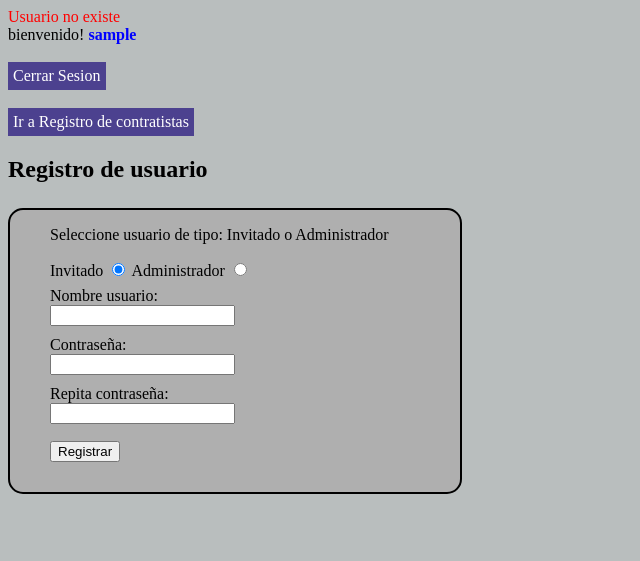
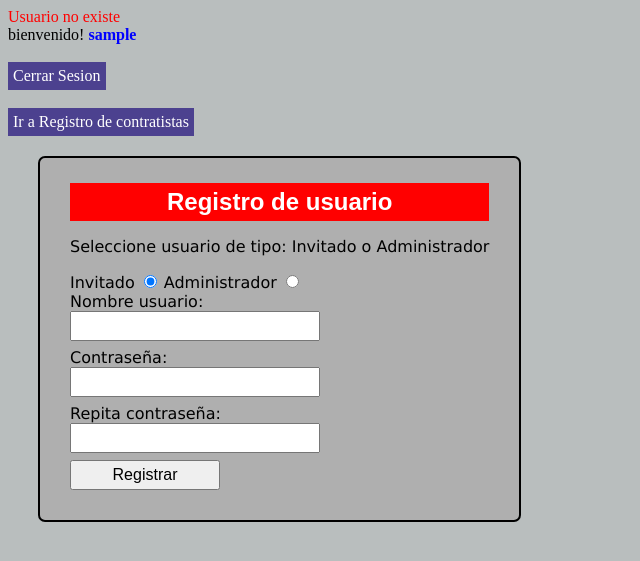
Before and after one commit to rocky-web/crud_fetch, a PHP site: page /login/registro_usuario.php in a window 1280 px wide. Shown: the top 561 px of the page, without its empty margins (0-640 px from the left). Run offline with PHP 8.4, Linux system fonts and the light colour scheme; the visitor is signed in with stand-in values (Sample User, id 1).

Commit message:
advance css registro usuarios

```diff
--- a/css/style.css
+++ b/css/style.css
@@ -95,32 +95,6 @@
 .negrita{
     font-weight: bold;
     color: blue;
-}
-
-/* Formulario registro usuarios */
-.formulario-registro-usuario{
-    border: 2px solid;
-    border-color: black;
-    border-radius: 15px;
-    background-color: rgb(175, 175, 175);
-    padding-left: 40px;
-    padding-right: 40px;
-    padding-bottom: 30px;
-    margin-top: 25px;
-    width: 370px;
-}
-
-.labels{
-    margin-top: 7px;
-    margin-bottom: 7px;
-}
-
-.labels label{
-    display: block;
-
-}
-.labels input{
-    margin-bottom: 10px;
 }
 
 /* mensaje echo php de registro usuario */
--- a/css/style2.css
+++ b/css/style2.css
@@ -16,6 +16,7 @@
 
 #msje_rut, #msje_nom, #msje_ape, #msje_emp, #msje_sec, #msje_pat, #msje_obs{
     color: red;
+
 }
 
 
--- /dev/null
+++ b/css/style3.css
@@ -0,0 +1,62 @@
+form{
+    border: 2px solid ;
+    border-radius: 7px;
+    width: fit-content;
+    display: grid;
+    background-color: rgb(175, 175, 175);
+    margin-top: 20px;
+    /* justify-items: center; */
+}
+
+.div1{
+    /* border: 4px solid green; */
+    margin-left: 30px;
+}
+
+.div1 h2{
+    margin-bottom: 5px;
+    padding: 5px;
+    /* border: solid 4px; */
+    /* width: fit-content; */
+    font-family: Arial, Helvetica, sans-serif;
+    background-color: red;
+    text-align: center;
+    color: white;
+}
+
+.div2{
+    /* border: 4px solid green; */
+    width: fit-content;
+    padding: 30px;
+    padding-top: 5px;
+}
+
+.div2 p, .div2 label{
+    font-family: Verdana, Geneva, Tahoma, sans-serif;
+    font-size: 16px;
+}
+
+.div3{
+    /* border: 4px solid blue; */
+}
+
+.div3 label, .div3 input{
+    display: block;
+}
+.div3 input{
+    margin-bottom: 7px;
+    height: 30px;
+    width: 250px;
+}
+
+.div3 button{
+    width: 150px;
+    height: 30px;
+    font-size: 16px;
+    cursor: pointer;
+}
+
+.div3 button:hover{
+   background-color: rgb(123, 137, 150);
+   color: white;
+}
--- a/inicio.php
+++ b/inicio.php
@@ -81,7 +81,7 @@
                 </div>
                 <div>
                     <label for="patente">Patente</label>
-                    <input type="text" name="patente" id="patente" placeholder="Patente (opcional)">
+                    <input type="text" name="patente" id="patente" placeholder="Patente (opcional)" maxlength="6">
                     <div id="msje_pat"></div>
                 </div>
                 <div>
--- a/login/registro_usuario.php
+++ b/login/registro_usuario.php
@@ -22,28 +22,35 @@
     <meta http-equiv="X-UA-Compatible" content="IE=edge">
     <meta name="viewport" content="width=device-width, initial-scale=1.0">
     <link rel="stylesheet" href="../css/style.css">
+    <link rel="stylesheet" href="../css/style3.css">
     <title>Registro de usuario</title>
 </head>
 <body class="fondo">
+
+<div class="div1">
+    <form action="registro.php" method="post" id="frm" autocomplete="off" class="formulario-registro-usuario">
+        <div class="div2">
             <h2>Registro de usuario</h2>
-<form action="registro.php" method="post" id="frm" autocomplete="off" class="formulario-registro-usuario">
+            <div>
                 <p>Seleccione usuario de tipo: Invitado o Administrador</p>
-    <div>
                 <label for="inv">Invitado</label>
                 <input type="radio" name="tipo_usuario" id="inv" value="invitado" checked>
                 <label for="adm">Administrador</label>
                 <input type="radio" name="tipo_usuario" id="adm" value="administrador">
             </div>
-    <div class="labels">
+            <div class="div3">
                 <label for="nom_usu">Nombre usuario: </label>
                 <input type="text" name="nombre_registro" id="nom_usu">
                 <label for="con_1">Contraseña: </label>
                 <input type="password" name="contrasena_registro" id="con_1">
                 <label for="con_2">Repita contraseña: </label>
                 <input type="password" name="contrasena_registro_2" id="con_2">
+                <button type="submit">Registrar</button>
             </div>
-    <button type="submit">Registrar</button>
+        </div>
+
     </form>
+</div>
 
 
 
```
Also changed, not shown: script2.js (+20 -48 lines). Lines whose indentation alone changed are shown as unchanged.
